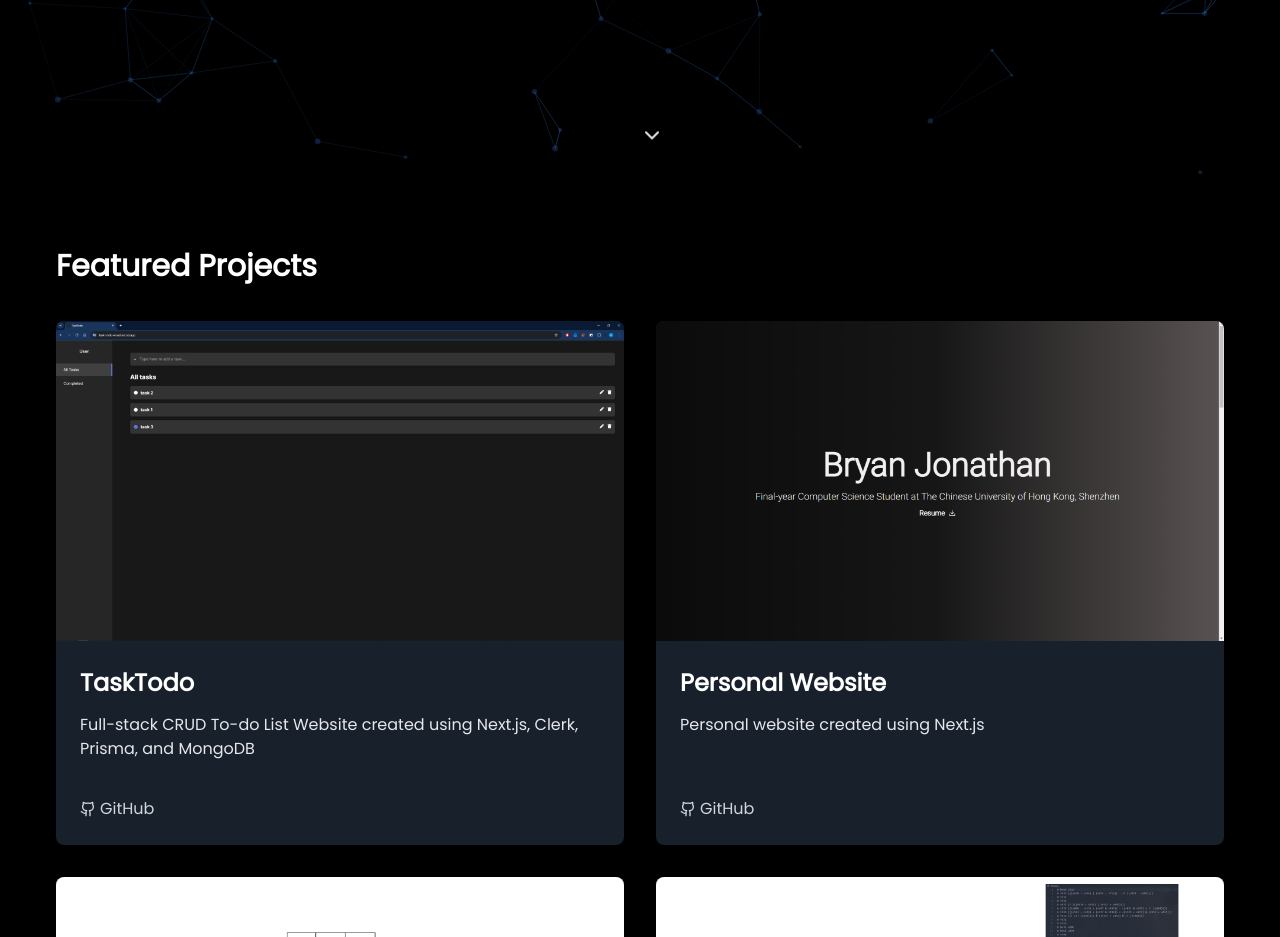
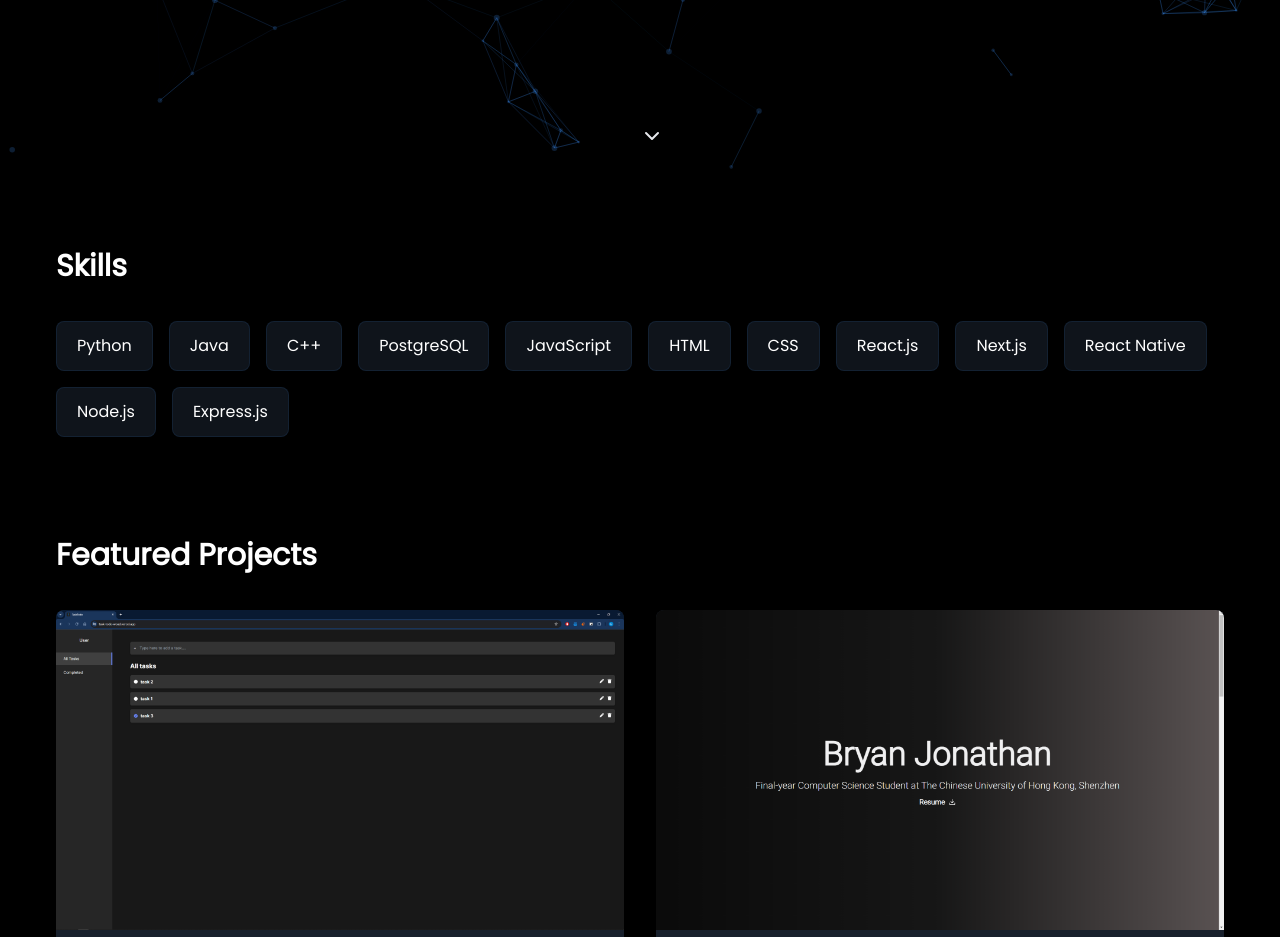
Before and after one commit to bryannjonathan/personal-website, a Next.js app: page / in a window 1280 px wide. Shown: the part 620-1557 px from the top of the page. Built offline with nearby package versions, Linux system fonts and the light colour scheme.

Commit message:
Added skill section with skill card

```diff
--- a/src/app/globals.css
+++ b/src/app/globals.css
@@ -193,11 +193,13 @@ body{
 }
 
 .projects-section,
+.skills-section,
 .experience-section {
   margin-bottom: 6rem;
 }
 
 .projects-section h2,
+.skills-section h2,
 .experience-section h2 {
   font-size: 1.875rem;
   font-weight: 600;
@@ -216,11 +218,19 @@ body{
   text-align: center;
 }
 
+.skills-grid {
+  display: flex;
+  flex-wrap: wrap; /* Ensures items wrap to new lines */
+  gap: 1rem;
+}
+
+
 @media (min-width: 768px) {
   .projects-grid {
     grid-template-columns: 1fr 1fr;
   }
 }
+
 
 @keyframes fadeIn {
   from {
@@ -260,15 +270,3 @@ body{
   transition: all 0.1s ease-out;
   z-index: 9999;
 }
-
-.custom-cursor {
-  position: fixed;
-  width: 20px;
-  height: 20px;
-  border: 2px solid rgba(255, 255, 255, 0.5);
-  border-radius: 50%;
-  pointer-events: none;
-  transform: translate(-50%, -50%);
-  transition: all 0.1s ease-out;
-  z-index: 10000;
-}
--- /dev/null
+++ b/src/app/lists/skillList.js
@@ -0,0 +1,16 @@
+const skillList = [
+  "Python",
+  "Java",
+  "C++",
+  "PostgreSQL",
+  "JavaScript",
+  "HTML",
+  "CSS",
+  "React.js",
+  "Next.js",
+  "React Native",
+  "Node.js",
+  "Express.js",
+];
+
+export default skillList;
--- a/src/app/page.tsx
+++ b/src/app/page.tsx
@@ -12,11 +12,13 @@ import ExpCard from "@/components/experience card/expCard";
 import ProjectCard from "@/components/project/projectCard";
 import EducationCard from "@/components/education card/educationCard";
 import ParticlesBackground from "@/components/particle background/particleBackground";
+import SkillCard from "@/components/skill card/skillCard";
 
 // list
 import schoolList from "./lists/educationList";
 import projList from "./lists/projList";
 import expList from "./lists/expList";
+import skillList from "./lists/skillList";
 
 import { FiDownload } from "react-icons/fi";
 
@@ -85,6 +87,19 @@ export default function Home() {
       </section>
 
       <div className="container">
+        <section className="skills-section">
+          <h2>Skills</h2>
+          <div className="skills-grid">
+            {skillList.map((skill, index) => (
+              <SkillCard
+                key={index}
+                name={skill}
+              />
+            ))}
+          </div>
+
+        </section>
+
         <section className="projects-section">
           <h2>Featured Projects</h2>
           <div className="projects-grid">
--- a/src/components/particle background/particleBackground.css
+++ b/src/components/particle background/particleBackground.css
@@ -4,6 +4,6 @@
   left: 0;
   width: 100%;
   height: 100%;
-  z-index: 0;
+  z-index: -1;
   pointer-events: none;
 }
--- /dev/null
+++ b/src/components/skill card/skillCard.css
@@ -0,0 +1,19 @@
+.skill-card {
+  background-color: rgba(31, 41, 55, 0.5);
+  border-radius: 0.5rem;
+  padding: 0.75rem 1.25rem;
+  transition: transform 0.3s ease, box-shadow 0.3s ease, background-color 0.3s ease;
+  border: 1px solid rgba(64, 149, 255, 0.1);
+}
+
+.skill-card:hover {
+  transform: translateY(-3px);
+  box-shadow: 0 10px 15px -3px rgba(0, 0, 0, 0.1), 0 4px 6px -2px rgba(0, 0, 0, 0.05);
+  background-color: rgba(64, 149, 255, 0.1);
+  border-color: rgba(64, 149, 255, 0.3);
+}
+
+.skill-name{
+    font-weight: 500;
+    color: white;
+}
--- /dev/null
+++ b/src/components/skill card/skillCard.tsx
@@ -0,0 +1,13 @@
+import { skillProps } from "@/types"
+import "./skillCard.css"
+
+
+export default function SkillCard({
+  name,
+}: skillProps) {
+  return (
+    <div className="skill-card">
+        <span className="skill-name">{name}</span>
+    </div>
+  )
+}
--- a/src/types/index.tsx
+++ b/src/types/index.tsx
@@ -35,3 +35,7 @@ export interface projProps{
     technologies?: string[],
     // desc?: string[],
 }
+
+export interface skillProps{
+    name: string,
+}
```
